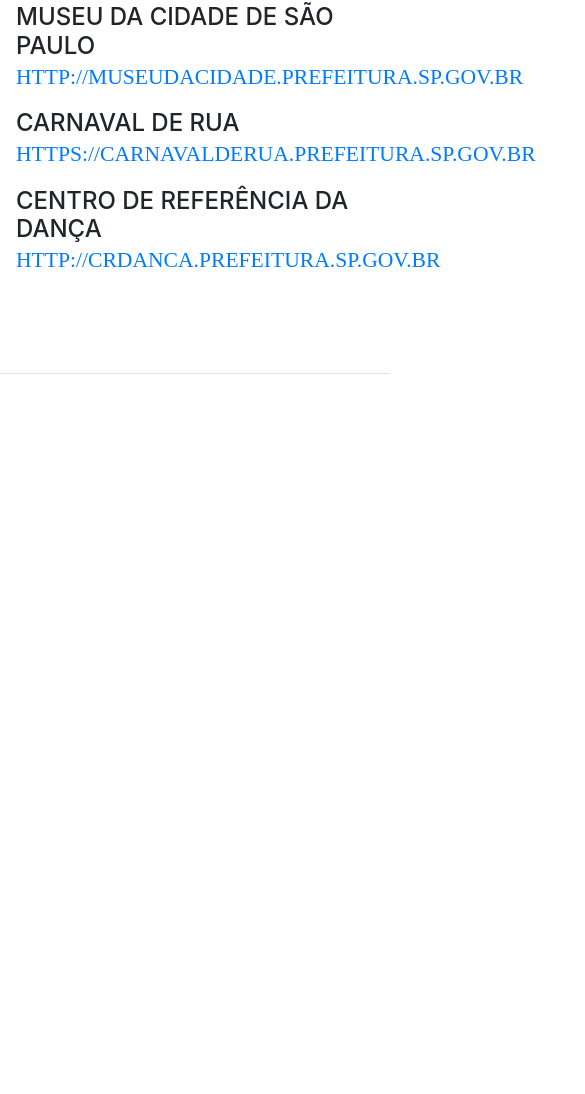
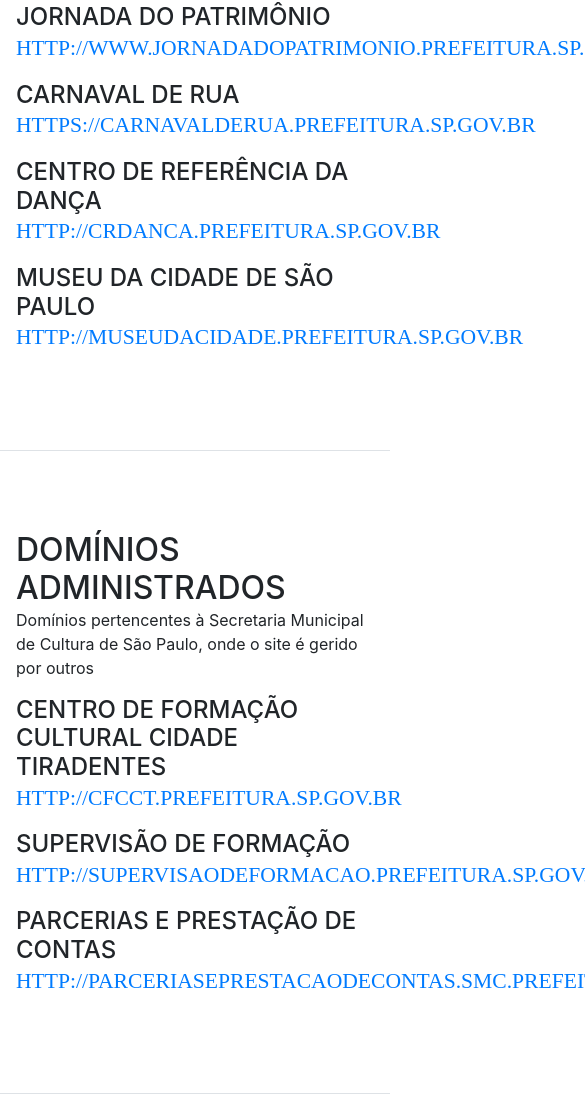
Before and after one commit to igsis/indexsistemas, a website with bundled scripts: page index.html in a window 390 px wide. Shown: the part 4581-5675 px from the top of the page, 585 px wide, since content can reach past the window. Before the commit the page ends 4955 px from the top, so only its background shows below. Built offline with nearby package versions, Linux system fonts and the light colour scheme; a web font is replaced by a local one.

Commit message:
adição dos domínios administrados

```diff
--- a/index.html
+++ b/index.html
@@ -57,6 +57,9 @@
             </li>
             <li class="nav-item">
                 <a class="nav-link js-scroll-trigger" href="#sites">Sites Institucionais</a>
+            </li>
+            <li class="nav-item">
+                <a class="nav-link js-scroll-trigger" href="#dominios">Domínios Administrados</a>
             </li>
         </ul>
     </div>
@@ -199,9 +202,9 @@
                         <a target="_blank" href="http://ccj.prefeitura.sp.gov.br">http://ccj.prefeitura.sp.gov.br</a>
                     </div>
 
-                    <h4 class="mb-0">Museu da Cidade de São Paulo</h4>
+                    <h4 class="mb-0">Jornada do Patrimônio</h4>
                     <div class="subheading mb-3">
-                        <a target="_blank" href="http://museudacidade.prefeitura.sp.gov.br">http://museudacidade.prefeitura.sp.gov.br</a>
+                        <a target="_blank" href="http://www.jornadadopatrimonio.prefeitura.sp.gov.br">http://www.jornadadopatrimonio.prefeitura.sp.gov.br</a>
                     </div>
                 </div>
                 <div class="col-md-6">
@@ -214,15 +217,43 @@
                     <div class="subheading mb-3">
                         <a target="_blank" href="http://crdanca.prefeitura.sp.gov.br">http://crdanca.prefeitura.sp.gov.br</a>
                     </div>
+
+                    <h4 class="mb-0">Museu da Cidade de São Paulo</h4>
+                    <div class="subheading mb-3">
+                        <a target="_blank" href="http://museudacidade.prefeitura.sp.gov.br">http://museudacidade.prefeitura.sp.gov.br</a>
+                    </div>
                 </div>
             </div>
-
-
-
-
         </div>
     </section>
 
+    <section class="resume-section p-3 p-lg-5 d-flex flex-column" id="dominios">
+        <div class="my-auto">
+            <h2 class="mb-0">Domínios Administrados</h2>
+
+            <p>Domínios pertencentes à Secretaria Municipal de Cultura de São Paulo, onde o site é gerido por outros</p>
+
+            <div class="row">
+                <div class="col-md-6">
+                    <h4 class="mb-0">Centro de Formação Cultural Cidade Tiradentes</h4>
+                    <div class="subheading mb-3">
+                        <a target="_blank" href="http://cfcct.prefeitura.sp.gov.br">http://cfcct.prefeitura.sp.gov.br</a>
+                    </div>
+
+                    <h4 class="mb-0">Supervisão de Formação</h4>
+                    <div class="subheading mb-3">
+                        <a target="_blank" href="http://supervisaodeformacao.prefeitura.sp.gov.br">http://supervisaodeformacao.prefeitura.sp.gov.br</a>
+                    </div>
+                </div>
+                <div class="col-md-6">
+                    <h4 class="mb-0">Parcerias e Prestação de Contas</h4>
+                    <div class="subheading mb-3">
+                        <a target="_blank" href="http://parceriaseprestacaodecontas.smc.prefeitura.sp.gov.br">http://parceriaseprestacaodecontas.smc.prefeitura.sp.gov.br</a>
+                    </div>
+                </div>
+            </div>
+        </div>
+    </section>
 </div>
 
 <!-- Bootstrap core JavaScript -->
```
